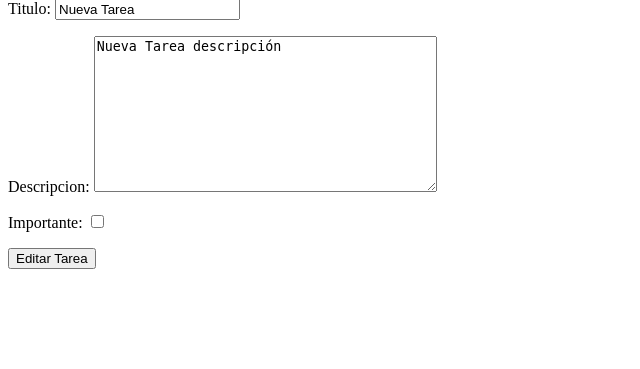
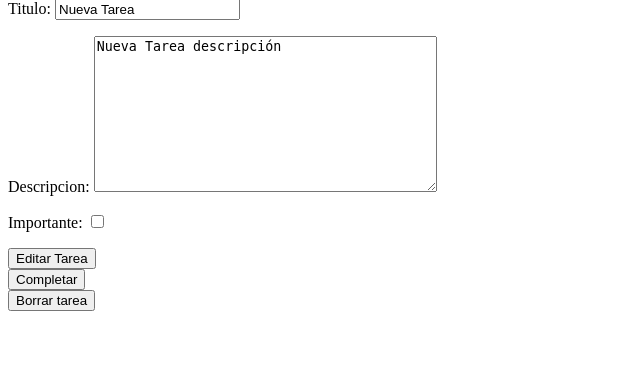
Before and after one commit to JuanSalvadorFructuosoCampoy/django, a Django app: page /tareas/1/ in a window 1280 px wide. Shown: the part 257-626 px from the top of the page, without its empty margins (0-640 px from the left). Run offline with Django 5.2, Linux system fonts and the light colour scheme; a user stored in the database is signed in; data comes from the database, SQL or seed files in the repository; both versions use the stored data as it was after the commit.

Commit message:
Botón de completar tareas y botón de eliminar tareas

```diff
--- a/crud/urls.py
+++ b/crud/urls.py
@@ -32,4 +32,6 @@ urlpatterns = [
     path('tareas/crear/', views.nuevaTarea, name='tareaNueva'),
     # La URL de detalleTarea recibe un parámetro, el id de la tarea que se quiere ver
     path('tareas/<int:idTarea>/', views.detalleTarea, name='detalleTarea'),
+    path('tareas/<int:idTarea>/completar/', views.completarTarea, name='completarTarea'),
+    path('tareas/<int:idTarea>/eliminar/', views.eliminarTarea, name='eliminarTarea'),
 ]
--- a/tareas/templates/detalleTarea.html
+++ b/tareas/templates/detalleTarea.html
@@ -19,4 +19,15 @@
     </button>
 </form>
 
+<form action="{% url 'completarTarea' tarea.id %}"  method="POST">
+    {% csrf_token %}
+    <button>Completar</button>
+</form>
+
+
+<form action="{% url 'eliminarTarea' tarea.id %}"  method="POST">
+    {% csrf_token %}
+    <button>Borrar tarea</button>
+</form>
+
 {% endblock %}
--- a/tareas/templates/tareas.html
+++ b/tareas/templates/tareas.html
@@ -1,6 +1,6 @@
 {% extends 'base.html' %}
 {% block contenido %}
-<h1>Tareas</h1>
+<h1>Tareas pendientes</h1>
 <ul>
     {% for tarea in tareas %}
     <li>
--- a/tareas/views.py
+++ b/tareas/views.py
@@ -20,6 +20,9 @@ from .forms import TareaForm
 
 # Importamos el modelo de tareas creado en models.py
 from .models import Tarea
+
+# Importamos el sistema de tiempo de Django
+from django.utils import timezone
 
 # Create your views here.
 
@@ -151,3 +154,18 @@ def detalleTarea(request, idTarea):
             'form': formulario,
             'error': 'Error al guardar la tarea'
         })
+
+# Marca una tarea como completada y guarda la fecha de completado
+def completarTarea(request, idTarea):
+    tarea = get_object_or_404(Tarea, pk=idTarea, usuario=request.user)
+    if request.method == 'POST':
+        tarea.fechaCompletado = timezone.now()
+        tarea.save()
+        return redirect('tareas')
+
+#Elimina una tarea
+def eliminarTarea(request, idTarea):
+    tarea = get_object_or_404(Tarea, pk=idTarea, usuario=request.user)
+    if request.method == 'POST':
+        tarea.delete()
+        return redirect('tareas')
```
Also changed, not shown: db.sqlite3.
